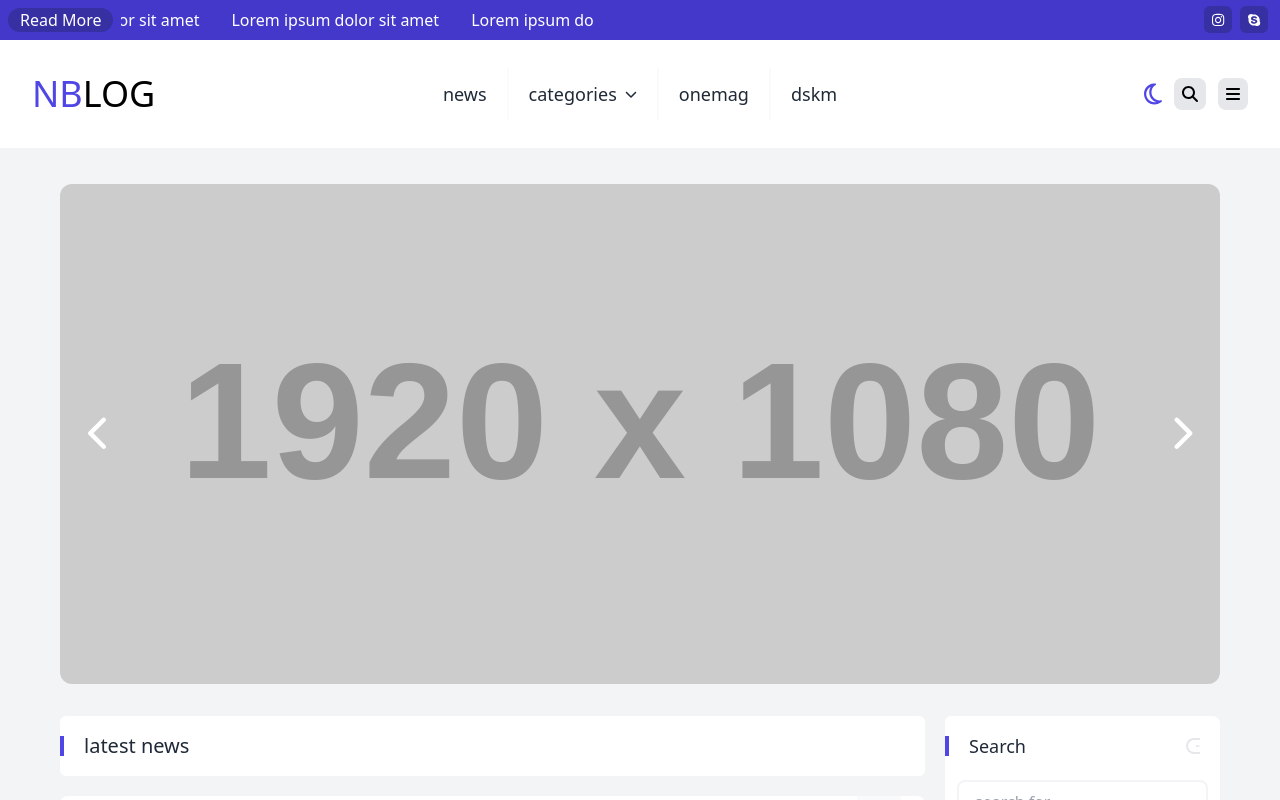
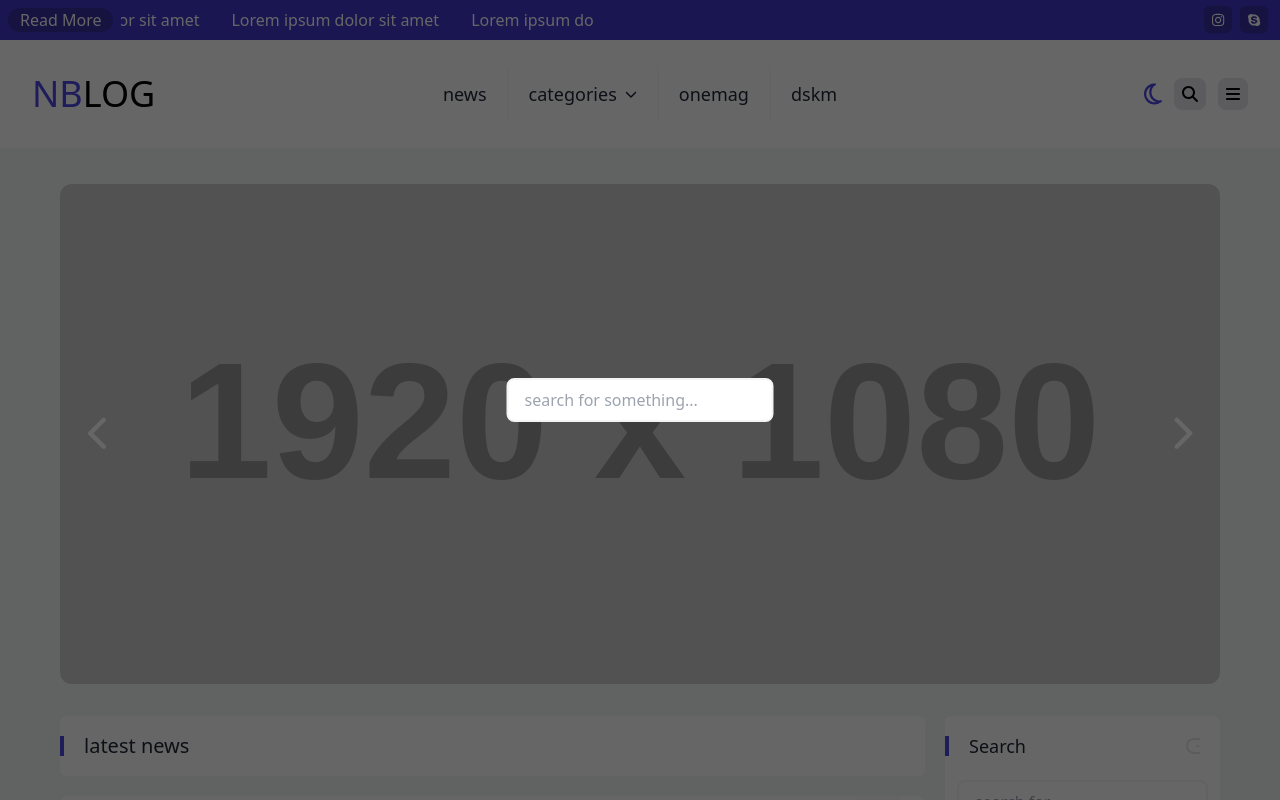
Before and after one commit to mjn81/nblog-front, a React (Create React App) app: page /home in a window 1280 px wide. Both pictures are taken after a click on the button 1190 px from the left and 94 px from the top of the page. Shown: the top 800 px of the page. Built offline with nearby package versions, Linux system fonts and the light colour scheme.

Commit message:
working on portals for sidebar and search

```diff
--- a/public/index.html
+++ b/public/index.html
@@ -28,7 +28,10 @@
   </head>
   <body>
     <noscript>You need to enable JavaScript to run this app.</noscript>
+
     <div id="root"></div>
+    <div id="back-drop"></div>
+    <div id="modal"></div>
     <!--
       This HTML file is a template.
       If you open it directly in the browser, you will see an empty page.
--- a/src/components/Nav/MainNav.jsx
+++ b/src/components/Nav/MainNav.jsx
@@ -4,6 +4,8 @@ import {faBars, faChevronDown, faMagnifyingGlass} from "@fortawesome/free-solid-
 import SubMenItem from "./SubMenItem";
 import { OutlineButton, SquareButton } from "../core";
 import { faMoon } from "@fortawesome/free-regular-svg-icons";
+import {useState} from "react";
+import {Search} from "./Portals";
 const MainNav = () => {
     const categories = [
         {
@@ -41,9 +43,10 @@ const MainNav = () => {
             id:4,
         },
     ];
-
-
-
+    const [visible , setVisible] = useState(false);
+    const onSearchClick = () => {
+        setVisible(true);
+    }
 
     return (
         <div className="flex items-center justify-between px-8 py-3">
@@ -78,13 +81,14 @@ const MainNav = () => {
                 <OutlineButton adclass="text-2xl mr-3 text-indigo-600">
                     <FontAwesomeIcon icon={faMoon} />
                 </OutlineButton>
-                <SquareButton adclass="mr-3">
+                <SquareButton adclass="mr-3" onClick={onSearchClick}>
                     <FontAwesomeIcon icon={faMagnifyingGlass} />
                 </SquareButton>
                 <SquareButton>
                     <FontAwesomeIcon icon={faBars} />
                 </SquareButton>
             </section>
+            <Search visible={visible} setVisible={setVisible} />
         </div>
      );
 }
--- /dev/null
+++ b/src/components/Nav/PortalComponents.jsx
@@ -0,0 +1,17 @@
+import {MdInput} from "../core";
+
+export const BackDrop = () => {
+    return (
+        <div className="fixed w-full h-full top-0 bg-black opacity-60 z-50">
+        </div>
+    );
+}
+
+export const Searchbar = () => {
+
+    return (
+        <form className="fixed top-1/2 -translate-x-1/2 -translate-y-1/2 left-1/2 z-50" onClick={e=>e.stopPropagation()}>
+            <MdInput type="search" text="search for something..." name="search" />
+        </form>
+    );
+};
--- /dev/null
+++ b/src/components/Nav/Portals.jsx
@@ -0,0 +1,23 @@
+import ReactDOM from "react-dom";
+
+import {BackDrop, Searchbar} from "./PortalComponents";
+
+
+export const Search = ({visible, setVisible}) => {
+    return (
+        <div onClick={()=>setVisible(false)}>
+            {visible && ReactDOM.createPortal(<BackDrop
+                />, document.getElementById('back-drop'))}
+            {visible && ReactDOM.createPortal(<Searchbar /> , document.getElementById('modal'))}
+        </div>
+    );
+};
+
+export const SideMenu = ({visible, setVisible}) => {
+    return (
+        <div>
+            {visible && ReactDOM.createPortal(<BackDrop
+                setVisible={setVisible}/>, document.getElementById('back-drop'))}
+        </div>
+    );
+}
```
